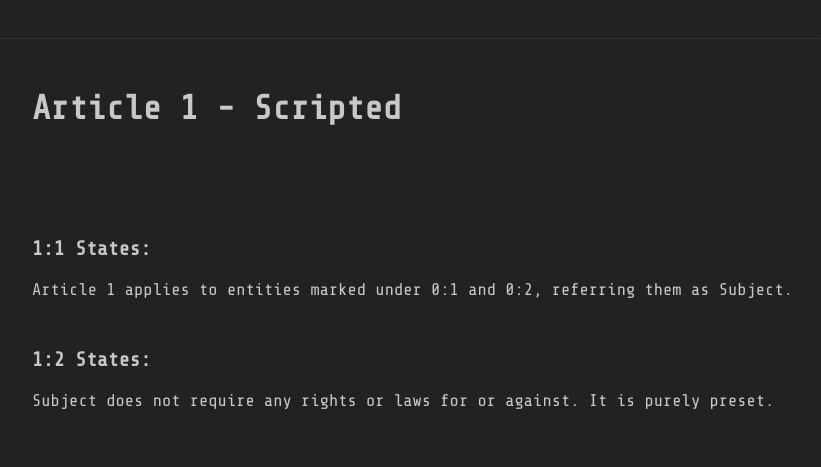
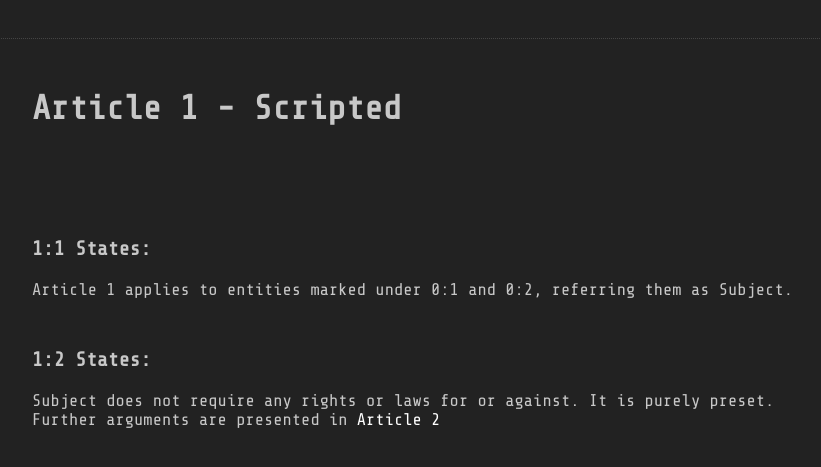
Before and after one commit to superwibr/superwibr.github.io, a Jekyll site: the page built from ailaws/articles/1.md, in a window 1280 px wide. Shown: the top 467 px of the page, without its empty margins (158-979 px from the left). Built offline with Jekyll 4.4.1, drawn with Linux system fonts in a browser that asks for light colours; our own code applies the rules of GitHub Pages for plain Markdown files.

Commit message:
Update 1.md

```diff
--- a/ailaws/articles/1.md
+++ b/ailaws/articles/1.md
@@ -6,5 +6,6 @@ Article 1 applies to entities marked under 0:1 and 0:2, referring them as Subjec
 <br><br>
 
 ### 1:2 States:
-Subject does not require any rights or laws for or against. It is purely preset.
+Subject does not require any rights or laws for or against. It is purely preset.<br>
+Further arguments are presented in [Article 2](./2)
 <br><br>
```
